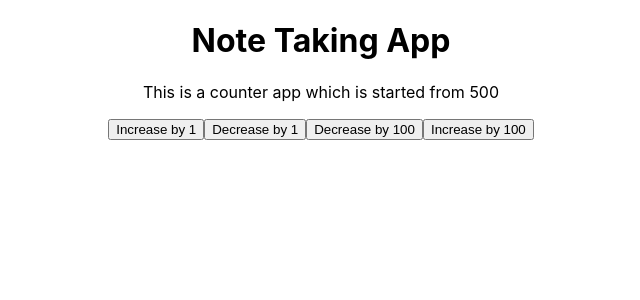
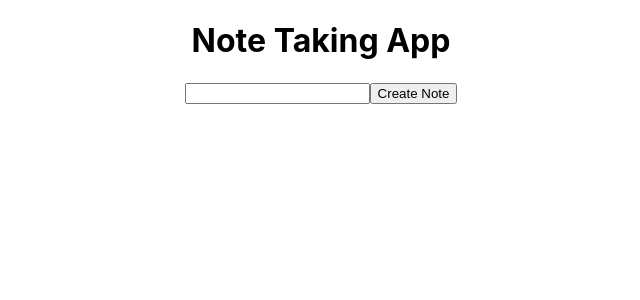
Before and after one commit to fahmida-fahmi/all_projects_mern_stack, a React (Create React App) app: page / in a window 1280 px wide. Shown: the top 300 px of the page, without its empty margins (319-959 px from the left). Built offline with nearby package versions, Linux system fonts and the light colour scheme.

Commit message:
here we've used useReducer hook for note taking app

```diff
--- a/src/App.js
+++ b/src/App.js
@@ -5,28 +5,110 @@ import './App.css';
 // import React, { useState } from 'react'
 // import NoteTakin from './componenets/NoteTaken';
 
-function App() {
-    const reducerFunc = (currentSate, action)=>{
-        switch (action.type){
-            case 'increase_button':
-                return currentSate + action.payload
-            case 'decrease_button':
-                return currentSate - action.payload
-            default :
-                return currentSate
+const initialValue = {
+    note: [],
+    noteTitle: '',
+    edit: false,
+    editTitle: null
+}
+
+const reducerFunc = (state, action) => {
+    switch (action.type) {
+        case 'CHANGE_TITLE':{
+            return {
+            ...state,
+            noteTitle:action.payload.title
+            }
+
+        }
+
+        case 'CREATE_NOTE':{
+            const add_note = {
+                id: Date.now() + '',
+                title: action.payload.title
+
+            }
+            return {
+                ...state,
+                note : [...state.note, add_note],
+                noteTitle:''
+            }
+        }
+
+        case 'UPDATE_NOTE':{
+            return {
+
+                ...state,
+                note : state.note.map(item =>{
+                    if(item.id===state.editTitle.id){
+                        item.title = action.payload.title
+                    }
+                    return item
+                }),
+                edit: false,
+                editTitle: null,
+                noteTitle: ''
+
+
+            }
+        }
+        case 'EDIT_NOTE':{
+            const edit_note = state.note.find(item =>
+                item.id === action.payload.id
+            )
+            return {
+                ...state,
+                edit : true,
+                noteTitle:edit_note.title,
+                editTitle : edit_note
+            }
+        }
+        case 'REMOVE_NOTE':{
+            const remove_note = state.note.filter(item =>
+                item.id!==action.payload.id
+                )
+
+            return{
+                ...state,
+                note: remove_note
+            }
+        }
+        default:{
+            return state
         }
     }
-    const [currentSate, dispatch] = useReducer(reducerFunc, 500)
+}
+function App() {
+
+    const [state, dispatchNote] = useReducer(reducerFunc, initialValue)
+    // const [noteTitle, dispatchNoteTitle] = useReducer(reducerFunc, '')
 
     return (
         <div className="App">
             <h1>Note Taking App</h1>
-            <p>This is a counter app which is started from {currentSate}</p>
-            {/* <NoteTakin /> */}
-            <button onClick={()=>dispatch({type:'increase_button', payload : 1})}>Increase by 1</button>
-            <button onClick={()=>dispatch({type:'decrease_button', payload : 1})}>Decrease by 1</button>
-            <button onClick={()=>dispatch({type:'decrease_button', payload : 100})}>Decrease by 100</button>
-            <button onClick={()=>dispatch({type:'increase_button', payload : 100})}>Increase by 100</button>
+            <form onSubmit={(e) => {
+                e.preventDefault()
+                state.edit?
+                dispatchNote({ type:'UPDATE_NOTE', payload:{title: state.noteTitle}})
+                :
+                dispatchNote({type:'CREATE_NOTE', payload:{title:state.noteTitle}})}}>
+                <input type="text" value={state.noteTitle}
+                onChange={(e) => dispatchNote({type:'CHANGE_TITLE',payload:{title:e.target.value}})} />
+                <button>{state.edit ? 'Update Note' : 'Create Note'}</button>
+            </form>
+            <div>
+                <ul>
+                    {state.note.map(item =>
+                        <li>
+                            <span>
+                                {item.title}
+                            </span>
+                            <button onClick={() => dispatchNote({ type: 'EDIT_NOTE', payload: {id:item.id}})}>Edit</button>
+                            <button onClick={() => dispatchNote({ type: 'REMOVE_NOTE', payload: {id:item.id}})}>Remove</button>
+                        </li>
+                    )}
+                </ul>
+            </div>
 
         </div>
     );
```
Also changed, not shown: src/componenets/NoteTaken.jsx (+14 -25 lines).
